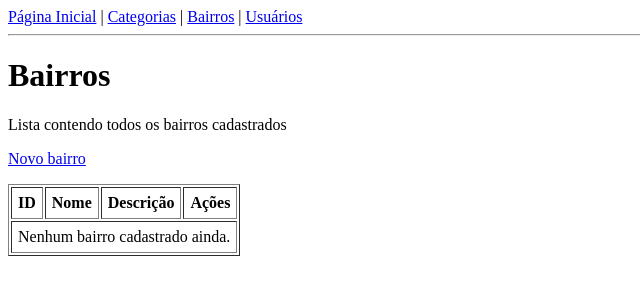
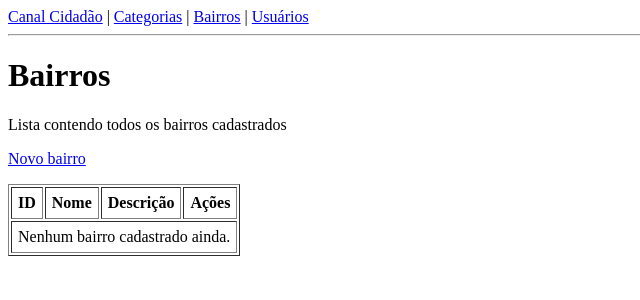
Before and after one commit to jeffxzs/canalcidadao, a Django app: page /bairros/ in a window 1280 px wide. Shown: the top 300 px of the page, without its empty margins (0-640 px from the left). Run offline with Django 5.2, Linux system fonts and the light colour scheme; data that the repository does not hold is empty.

Commit message:
Atualiza nome no cabeçalho

```diff
--- a/core/templates/base.html
+++ b/core/templates/base.html
@@ -3,11 +3,11 @@
 <head>
     <meta charset="utf-8">
     <meta name="viewport" content="width=device-width, initial-scale=1">
-    <title>{% block titulo %}Denúncias{% endblock %}</title>
+    <title>{% block titulo %}Canal Cidadão{% endblock %}</title>
 </head>
 <body>
     <header>
-        <a href="{% url 'inicial' %}">Página Inicial</a> |
+        <a href="{% url 'inicial' %}">Canal Cidadão</a> |
         <a href="{% url 'categoria_lista' %}">Categorias</a> |
         <a href="{% url 'bairro_lista' %}">Bairros</a> |
         <a href="{% url 'usuario_lista' %}">Usuários</a>
```
